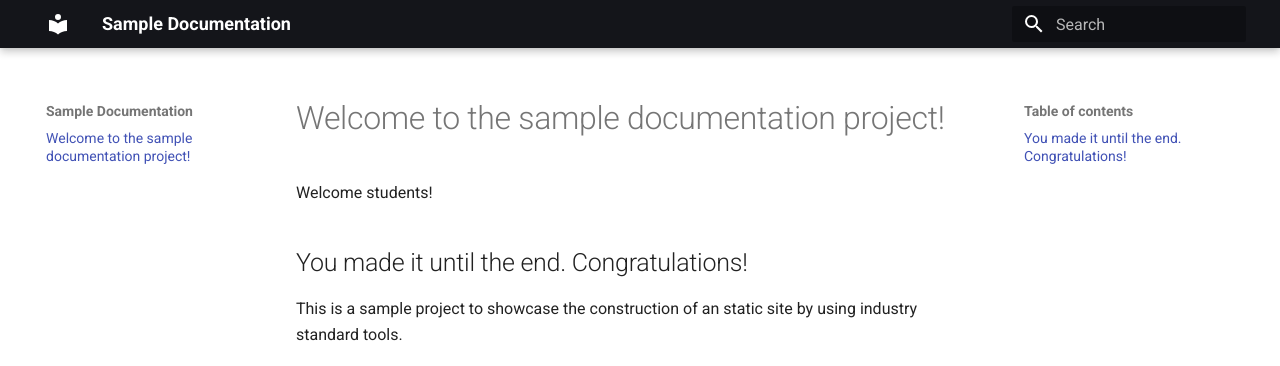
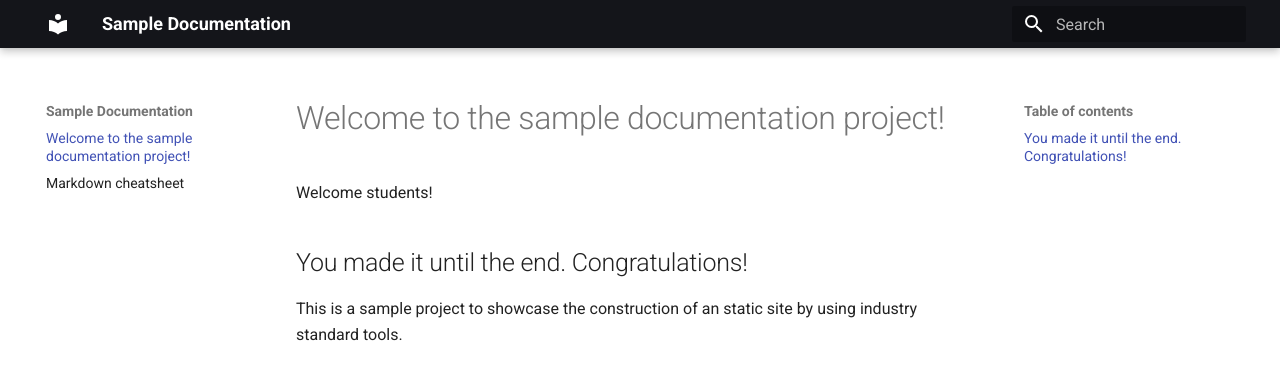
Before and after one commit to Rantelo/session14, an MkDocs documentation site: the page built from documds/index.md, in a window 1280 px wide. Shown: the top 366 px of the page. Built offline with MkDocs 1.6.1 and Material for MkDocs 9.7.7, drawn with Linux system fonts in a browser that asks for light colours.

Commit message:
Add markdown cheatsheet

`````diff
--- a/documds/markdown.md
+++ b/documds/markdown.md
@@ -1,4 +1,4 @@
-# Markdown
+# Markdown cheatsheet
 Markdown is a lightweight text format syntax that enables you to write web pages using an easy-to-read and easy-to-write text format.
 
 Unlike text editors such as Microsoft Word or Google Docs that enable you to see as you write the final result of your edits to use Markdown, you must manually enter the corresponding syntax that indicates how text should look like on a web page. You must also mmanually enter the syntax that indicates that an image, a table, or a link must be displayed.
@@ -202,5 +202,3 @@
 Lorem Ipsum has been the industry's standard dummy text ever since the 1500s, when an unknown printer took a galley of type and scrambled it to make a type specimen book.
 \````
 ````
-
-{% include 'scripts.md' %}
--- a/mkdocs.yml
+++ b/mkdocs.yml
@@ -1,6 +1,7 @@
 site_name: Sample Documentation
 nav:
   - index.md
+  - markdown.md
 
 images:
   - images/versionControl/verControl.png
`````
